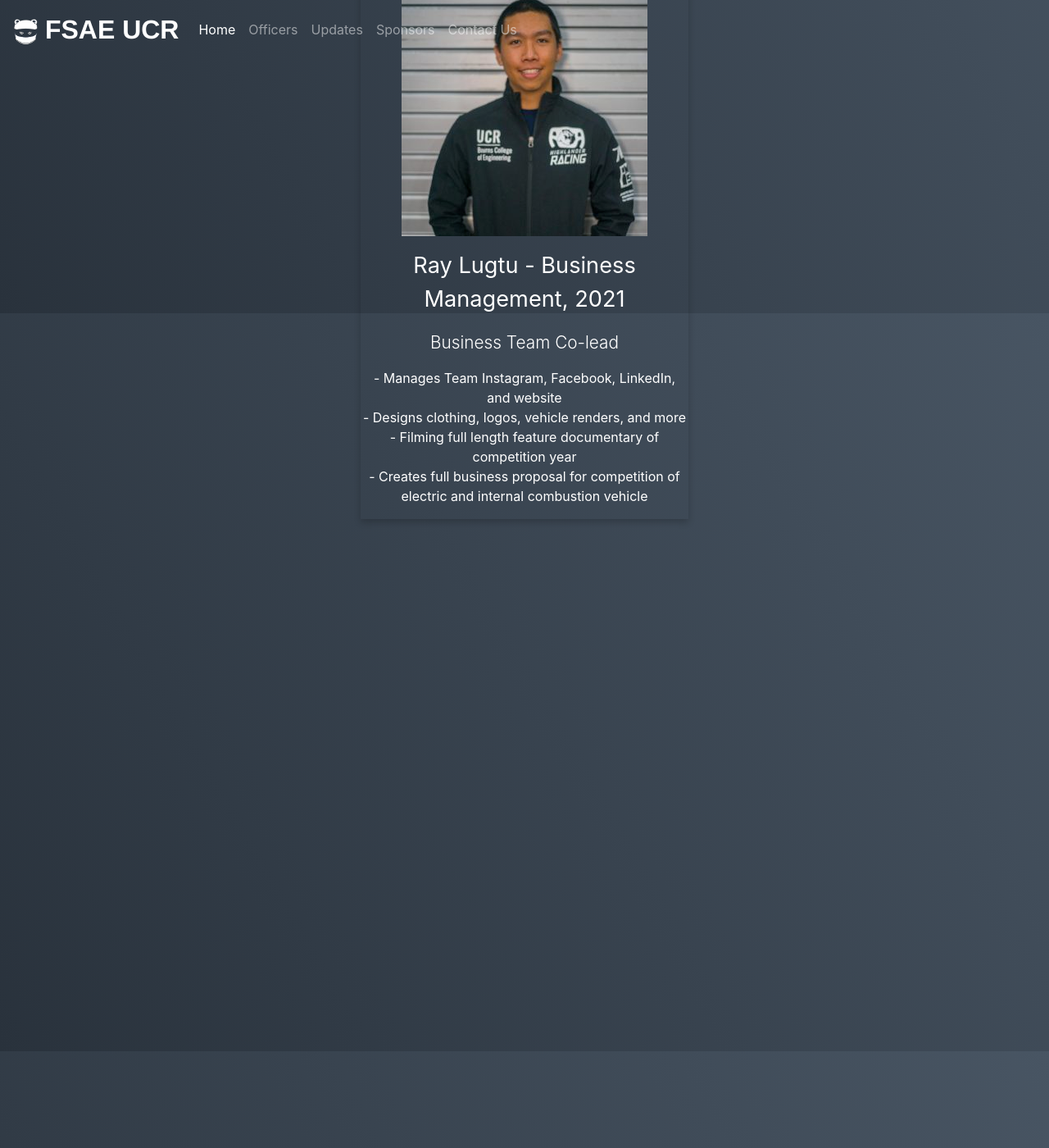
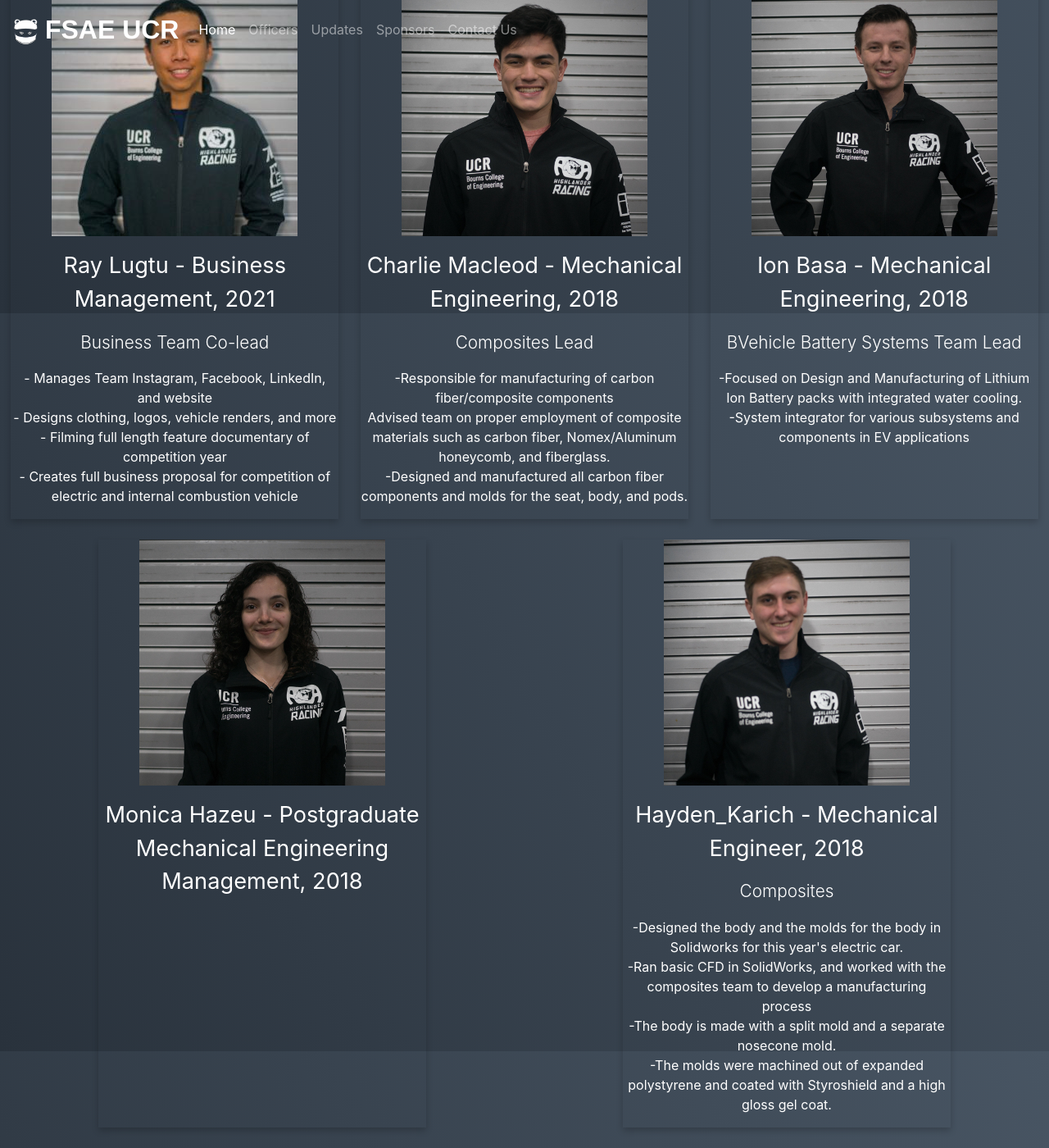
Before and after one commit to carlossantillana/SAEWebsite, a Jekyll site: the page built from html/officers.html, in a window 1280 px wide and 1400 px high, scrolled down 3218 px. Shown: the whole window at 82% size. Built offline with Jekyll 4.4.1, drawn with Linux system fonts in a browser that asks for light colours; nearby versions of some CDN libraries.

Commit message:
added more officers

```diff
--- a/html/officers.html
+++ b/html/officers.html
@@ -102,7 +102,7 @@ in these areas with the end result of finding solutions needed to achieve bigger
 - Filming full length feature documentary of competition year<br>
 - Creates full business proposal for competition of electric and internal combustion vehicle </p>
 </div>
-<!-- <div class="leader"><a href="https://www.linkedin.com/in/charles-macleod-8b64a1101/" </a>
+<div class="leader"><a href="https://www.linkedin.com/in/charles-macleod-8b64a1101/" </a>
 <p style="text-align: center;"><img class="size-medium wp-image-132 aligncenter" src="../assets/officers/Charlie_Macleod.png" alt="Charlie" width="300" height="300" /></p>
 <p class = "name">Charlie Macleod - Mechanical Engineering, 2018</p>
 <p class = "lead">Composites Lead</p>
@@ -120,11 +120,8 @@ Advised team on proper employment of composite materials such as carbon fiber, N
 <div class="leader"><a href="https://www.linkedin.com/in/monicahazeu/" </a>
 <p style="text-align: center;"><img class="size-medium wp-image-132 aligncenter" src="../assets/officers/Monica_Hazeu.png" alt="Monica" width="300" height="300" /></p>
 <p class = "name">Monica Hazeu - Postgraduate Mechanical Engineering Management, 2018</p>
-<p class = "lead">Business Team Co-lead</p>
-<p class = "excerpt">- Manages Team Instagram, Facebook, LinkedIn, and website<br>
-- Designs clothing, logos, vehicle renders, and more<br>
-- Filming full length feature documentary of competition year<br>
-- Creates full business proposal for competition of electric and internal combustion vehicle </p>
+<p class = "lead"></p>
+<p class = "excerpt"> </p>
 </div>
 <div class="leader"><a href="https://www.linkedin.com/in/hayden-karich-a2b8a971/" </a>
 <p style="text-align: center;"><img class="size-medium wp-image-132 aligncenter" src="../assets/officers/Hayden_Karich.png" alt="Hayden" width="300" height="300" /></p>
@@ -134,5 +131,5 @@ Advised team on proper employment of composite materials such as carbon fiber, N
  -Ran basic CFD in SolidWorks, and worked with the composites team to develop a manufacturing process<br>
  -The body is made with a split mold and a separate nosecone mold.<br>
  -The molds were machined out of expanded polystyrene and coated with Styroshield and a high gloss gel coat. </p>
-</div> -->
 </div>
+</div>
```
Also changed, not shown: 2 other files.
